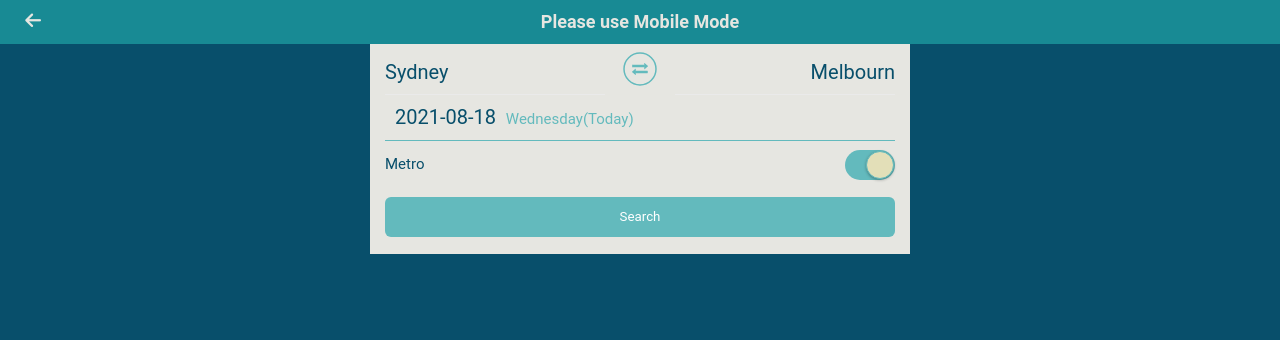
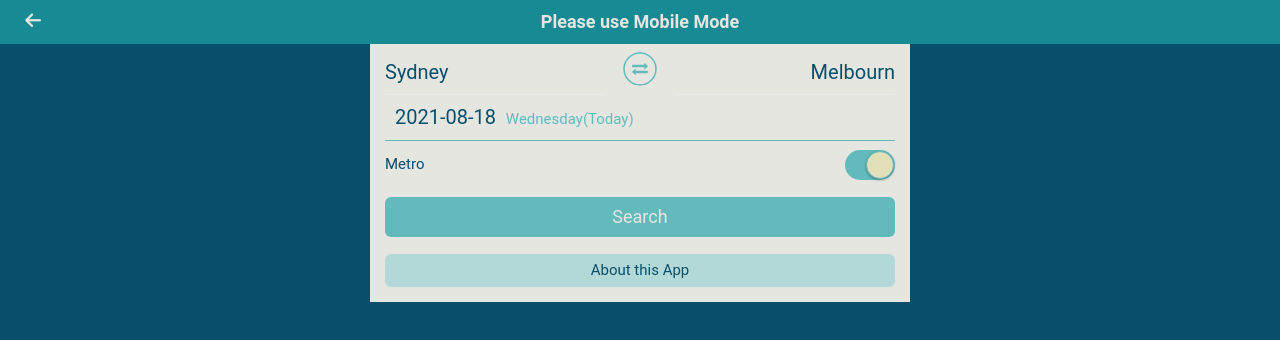
Before and after one commit to garypotato/ticket-booking-app, a React (Create React App) app: page / in a window 1280 px wide. Shown: the top 340 px of the page. Built offline with nearby package versions, Linux system fonts and the light colour scheme.

Commit message:
test readme git

```diff
--- a/src/Home/Home.css
+++ b/src/Home/Home.css
@@ -11,3 +11,28 @@
 
   background: var(--light);
 }
+
+.link-wrapper {
+  width: 100%;
+  padding-bottom: 15px;
+
+  text-align: center;
+}
+
+.button {
+  width: 100%;
+  padding: 5px 0;
+
+  border: none;
+  border-radius: 6px;
+  background-color: var(--fourth);
+}
+
+.gitHub-link {
+  font-size: 15px;
+
+  cursor: pointer;
+  text-decoration: none;
+
+  color: var(--primary);
+}
--- a/src/Home/Home.js
+++ b/src/Home/Home.js
@@ -103,7 +103,7 @@
   }, []);
 
   return (
-    <div>
+    <div className="home-wrapper">
       <div className="header-wrapper">
         <Header title="Please use Mobile Mode" onBack={onBack}/>
       </div>
@@ -112,7 +112,15 @@
         <DepartDate time={departDate} {...departDateCbs}/>
         <HighSpeed highSpeed={highSpeed} {...highSpeedCbs}/>
         <Submit />
+        <div className="link-wrapper">
+          <button type="button" className="button">
+            <a className="gitHub-link" href="https://github.com/garypotato/train_Ticket">
+                About this App
+            </a>
+          </button>
+        </div>
       </form>
+
       <CitySelector
         show={isCitySelectorVisible}
         isLoading={isLoadingCityData}
@@ -124,6 +132,7 @@
         {...dateSelectorCbs}
         onSelect={onSelectDate}
       />
+
     </div>
   )
 }
--- a/src/Home/Submit/Submit.css
+++ b/src/Home/Submit/Submit.css
@@ -3,6 +3,7 @@
 }
 
 .submit-button {
+  font-size: 18px;
   line-height: 40px;
 
   display: block;
@@ -12,7 +13,7 @@
   margin: 0;
   padding: 0;
 
-  color: #fff;
+  color: var(--light);
   border: 0;
   border-radius: 6px;
   background-color: var(--thd);
```
Also changed, not shown: 1 other file (tests, documents, lock files or other folders).
